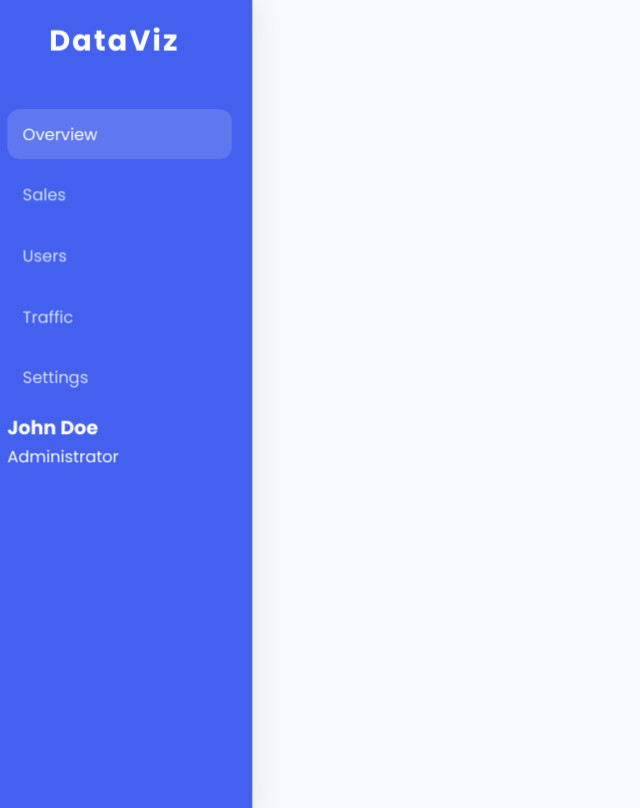
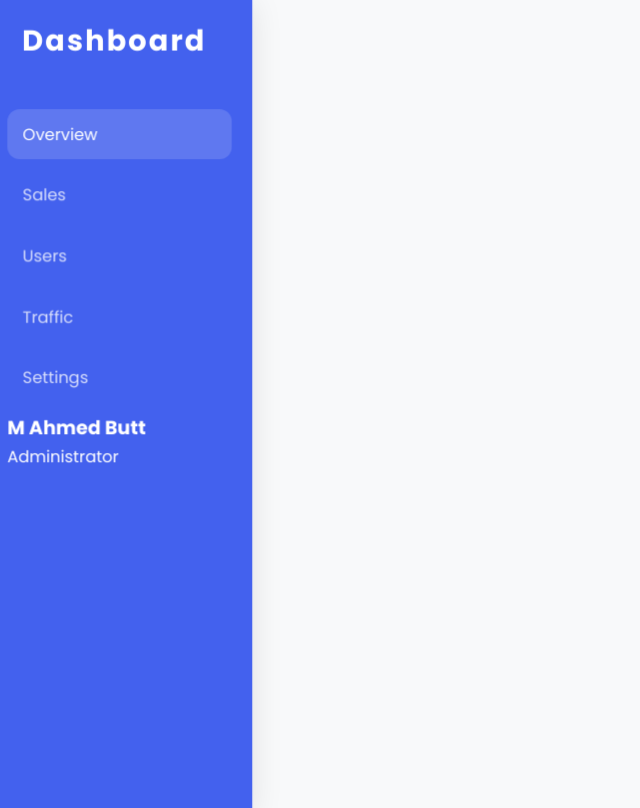
Before and after one commit to Ahmed8881/DashBoard, a plain HTML site: page index.html in a window 1280 px wide. Shown: the whole page, without its empty margins (0-640 px from the left). Drawn offline with Linux system fonts and the light colour scheme.

Commit message:
Update logo text and user name in index.html

```diff
--- a/index.html
+++ b/index.html
@@ -9,7 +9,7 @@
 <body>
     <div class="dashboard">
         <div class="sidebar">
-            <div class="logo">DataViz</div>
+            <div class="logo">Dashboard</div>
             <nav>
                 <ul>
                     <li class="active"><a href="#" data-section="overview">Overview</a></li>
@@ -22,7 +22,7 @@
             <div class="user-info">
                 <div class="avatar"></div>
                 <div class="user-details">
-                    <h3>John Doe</h3>
+                    <h3>M Ahmed Butt</h3>
                     <p>Administrator</p>
                 </div>
             </div>
```
